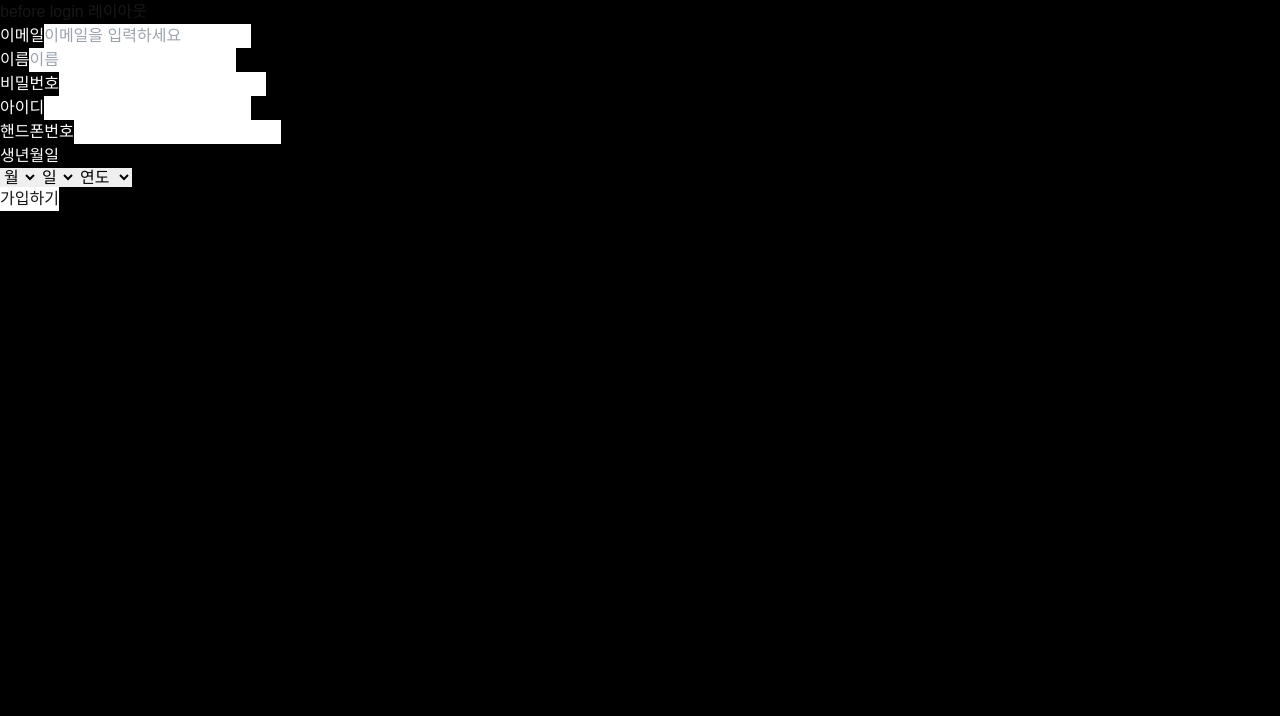
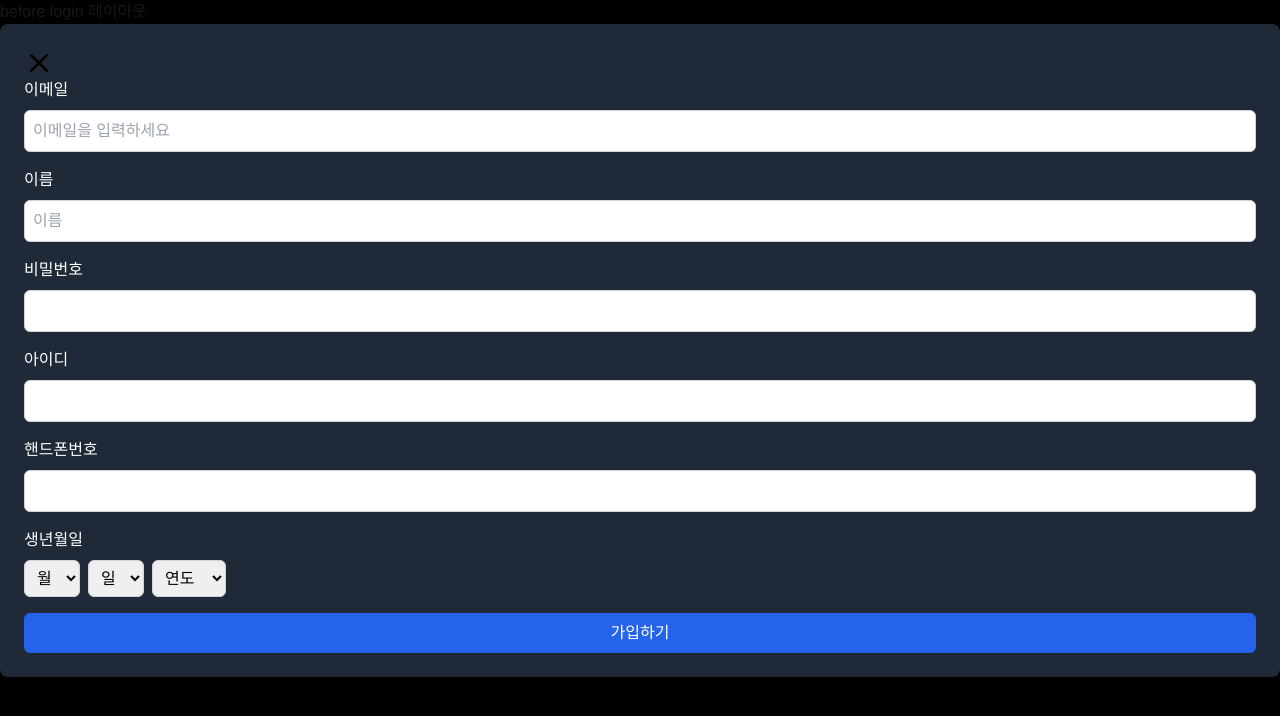
Before and after one commit to Leets-Official/Xcellent-FE, a Next.js app: page /i/flow/signup in a window 1280 px wide. Shown: the top 716 px of the page. Built offline with nearby package versions, Linux system fonts and the light colour scheme.

Commit message:
refactor:useEffect 제거

```diff
--- a/package.json
+++ b/package.json
@@ -11,11 +11,7 @@
   "dependencies": {
     "@auth/core": "^0.31.0",
     "next": "14.2.14",
-<<<<<<< HEAD
-    "next-auth": "^4.24.8",
-=======
     "next-auth": "^5.0.0-beta.22",
->>>>>>> acd9296d418b1f0725603324694cc45ce85432bf
     "react": "^18",
     "react-dom": "^18"
   },
--- a/src/app/(route)/(beforeLogin)/_component/Main.tsx
+++ b/src/app/(route)/(beforeLogin)/_component/Main.tsx
@@ -21,9 +21,7 @@ export default function Home() {
           지금 일어나고 있는 일
         </h1>
         <h2 className="text-4xl font-bold text-white mb-8">지금 가입하세요.</h2>
-        <p className="font-bold text-white mb-3">
-          ㅡㅡㅡㅡㅡㅡㅡ 또는 ㅡㅡㅡㅡㅡㅡㅡ
-        </p>
+
         <Link
           href="/i/flow/signup"
           className="bg-sky-500 rounded-3xl text-center text-white px-4 py-2.5 font-bold w-64 h-10 me-5 mb-4"
--- a/src/app/(route)/(beforeLogin)/_component/SignupModal.tsx
+++ b/src/app/(route)/(beforeLogin)/_component/SignupModal.tsx
@@ -74,9 +74,22 @@ export default function SignupModal() {
     }
   };
   return (
-    <form onSubmit={handleSubmit}>
-      <div>
-        <div>
+    <form
+      onSubmit={handleSubmit}
+      className="space-y-4 p-6 bg-gray-800 rounded-lg"
+    >
+      <div className="space-y-2">
+        <svg
+          width="30"
+          height="30"
+          viewBox="0 0 24 24"
+          aria-hidden="true"
+          className="r-4qtqp9 r-yyyyoo r-dnmrzs r-bnwqim r-lrvibr r-m6rgpd r-z80fyv r-19wmn03"
+        >
+          <g>
+            <path d="M10.59 12L4.54 5.96l1.42-1.42L12 10.59l6.04-6.05 1.42 1.42L13.41 12l6.05 6.04-1.42 1.42L12 13.41l-6.04 6.05-1.42-1.42L10.59 12z" />
+          </g>
+        </svg>
         <label className="text-white" htmlFor="email">
           이메일
         </label>
@@ -88,9 +101,10 @@ export default function SignupModal() {
           onChange={handleInputChange}
           placeholder="이메일을 입력하세요"
           required
+          className="w-full p-2 border border-gray-300 rounded-md focus:outline-none focus:border-blue-500"
         />
       </div>
-        <div>
+      <div className="space-y-2">
         <label className="text-white" htmlFor="name">
           이름
         </label>
@@ -102,9 +116,10 @@ export default function SignupModal() {
           onChange={handleInputChange}
           placeholder="이름"
           required
+          className="w-full p-2 border border-gray-300 rounded-md focus:outline-none focus:border-blue-500"
         />
       </div>
-        <div>
+      <div className="space-y-2">
         <label className="text-white" htmlFor="password">
           비밀번호
         </label>
@@ -116,9 +131,10 @@ export default function SignupModal() {
           onChange={handleInputChange}
           placeholder=""
           required
+          className="w-full p-2 border border-gray-300 rounded-md focus:outline-none focus:border-blue-500"
         />
       </div>
-        <div>
+      <div className="space-y-2">
         <label className="text-white" htmlFor="customId">
           아이디
         </label>
@@ -129,9 +145,10 @@ export default function SignupModal() {
           onChange={handleInputChange}
           required
           type="text"
+          className="w-full p-2 border border-gray-300 rounded-md focus:outline-none focus:border-blue-500"
         />
       </div>
-        <div>
+      <div className="space-y-2">
         <label className="text-white" htmlFor="phoneNumber">
           핸드폰번호
         </label>
@@ -142,16 +159,17 @@ export default function SignupModal() {
           onChange={handleInputChange}
           required
           type="text"
+          className="w-full p-2 border border-gray-300 rounded-md focus:outline-none focus:border-blue-500"
         />
       </div>
-        <div>
+      <div className="space-y-2">
         <label className="text-white" htmlFor="birth">
           생년월일
         </label>
-          <div className="flex">
+        <div className="flex space-x-2">
           {/* 월 */}
           <select
-              className="text-black"
+            className="p-2 border border-gray-300 rounded-md focus:outline-none focus:border-blue-500 text-black"
             id="month"
             value={birthDate.month}
             onChange={e => handleDateChange('month', e.target.value)}
@@ -167,7 +185,7 @@ export default function SignupModal() {
 
           {/* 일 */}
           <select
-              className="text-black"
+            className="p-2 border border-gray-300 rounded-md focus:outline-none focus:border-blue-500 text-black"
             id="day"
             value={birthDate.day}
             onChange={e => handleDateChange('day', e.target.value)}
@@ -180,9 +198,10 @@ export default function SignupModal() {
               </option>
             ))}
           </select>
+
           {/* 년 */}
           <select
-              className="text-black"
+            className="p-2 border border-gray-300 rounded-md focus:outline-none focus:border-blue-500 text-black"
             id="year"
             value={birthDate.year}
             onChange={e => handleDateChange('year', e.target.value)}
@@ -197,8 +216,10 @@ export default function SignupModal() {
           </select>
         </div>
       </div>
-      </div>
-      <button type="submit" className="bg-white">
+      <button
+        type="submit"
+        className="w-full p-2 bg-blue-600 text-white rounded-md hover:bg-blue-700 focus:outline-none focus:ring-2 focus:ring-blue-500 focus:ring-opacity-50"
+      >
         가입하기
       </button>
     </form>
--- a/src/app/(route)/(beforeLogin)/login/_component/RedirectToLogin.tsx
+++ b/src/app/(route)/(beforeLogin)/login/_component/RedirectToLogin.tsx
@@ -1,12 +1,9 @@
 'use client';
-
-import { useEffect } from 'react';
+import Main from '@/app/(route)/(beforeLogin)/_component/Main';
 import { useRouter } from 'next/navigation';
 
 export default function RedirectToLogin() {
   const router = useRouter();
-  useEffect(() => {
-    router.replace('/i/flow/login');
-  }, []);
-  return null;
+  router.replace('/i/flow/login');
+  return <Main />;
 }
```
Also changed, not shown: src/app/page.tsx (deleted, +0 -47 lines). Lines whose indentation alone changed are shown as unchanged.
